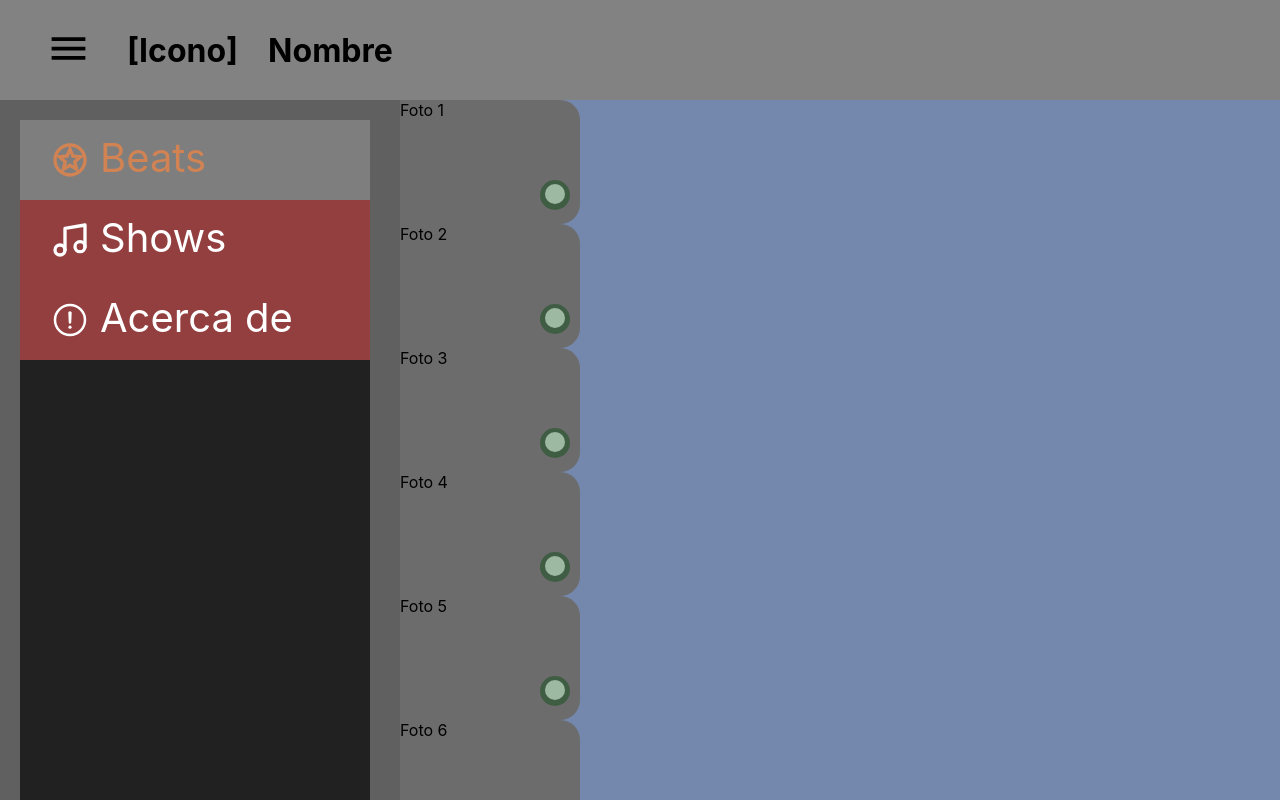
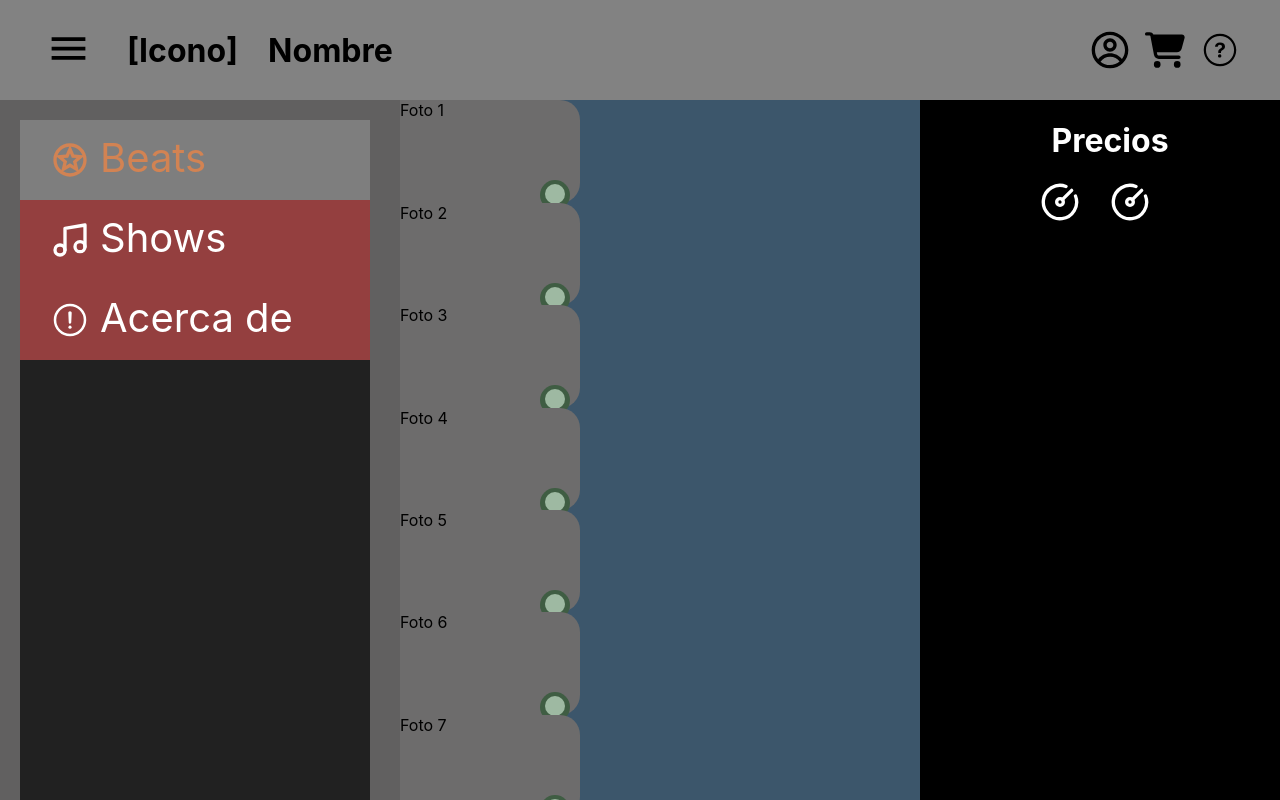
Before and after one commit to xLeaan/beatstore, a React (Create React App) app: page / in a window 1280 px wide. Built offline with nearby package versions, Linux system fonts and the light colour scheme; the HTML template or start-up script is replaced by a standard one.

Commit message:
add: nuevas pantallas y avance en pantalla de beats

```diff
--- a/src/App.js
+++ b/src/App.js
@@ -4,11 +4,13 @@ import { SideBar } from "./components/SideBar";
 import { Beats } from "./components/Beats";
 import { Shows } from "./components/Shows";
 import { Acerca } from "./components/Acerca";
+import { Perfil } from "./components/Perfil";
 
 
 const App = () => {
   const [menuOpen, setMenuOpen] = useState(true);
   const [activeView, setActiveView] = useState("Beats");
+   const [activeHeaderComponent, setActiveHeaderComponent] = useState(null);
 
   const toggleMenu = () => setMenuOpen(!menuOpen);
 
@@ -25,13 +27,23 @@ const App = () => {
     }
   };
 
+   const renderHeaderContent = () => {
+    switch (activeHeaderComponent) {
+      case "Perfil":
+        return <Perfil setActiveHeaderComponent={setActiveHeaderComponent} />;
+      default:
+        return null;
+    }
+  };
+
   return (
     <div style={{ display: "flex", flexDirection: "column", height: "100vh" }}>
-      <Header toggleMenu={toggleMenu} />
+      <Header toggleMenu={toggleMenu}  setActiveHeaderComponent={setActiveHeaderComponent}  activeHeaderComponent={activeHeaderComponent} />
+
       <div style={{ display: "flex", flex: 1, overflow: "hidden" }}>
-        {menuOpen && <SideBar activeView={activeView} setActiveView={setActiveView} />}
+        {!activeHeaderComponent && menuOpen && <SideBar activeView={activeView} setActiveView={setActiveView} />}
         <div style={{ flex: 1, overflowY: "auto" }}>
-          {renderContent()}
+          {activeHeaderComponent ? renderHeaderContent() : renderContent()}
         </div>
       </div>
     </div>
--- a/src/components/Acerca.js
+++ b/src/components/Acerca.js
@@ -1,8 +1,9 @@
 import React from 'react'
+import "../styles/Acerca.css"
 
 export const Acerca = () => {
   return (
-    <div>
+    <div className='container-acerca'>
         <h1>Acerca de</h1>
     </div>
   )
--- a/src/components/Beats.js
+++ b/src/components/Beats.js
@@ -1,30 +1,66 @@
-import React from "react";
+import React, { useState } from "react";
 import "../styles/Beats.css";
+import { FaPlay } from "react-icons/fa";
+import { LuCircleGauge } from "react-icons/lu";
 
 export const Beats = () => {
 
   const fotos = ["Foto 1", "Foto 2", "Foto 3", "Foto 4", "Foto 5", "Foto 6", "Foto 7"];
 
-  const handleClickButton = () => {
-    console.log("click");
+  const [beatSeleccionado, setBeatSeleccionado] = useState(null);
+
+  const handleClickButton = (texto) => {
+  if (beatSeleccionado === texto) {
+    // Si ya está abierto este mismo, lo cerramos
+    setBeatSeleccionado(null);
+  } else {
+    // Si no, lo abrimos
+    setBeatSeleccionado(texto);
+  }
 };
 
 
 
+
   return (
+    <div className="contenedor">
    <div className="beats-container">
       {fotos.map((texto, index) => (
-        <div className="portada-beats" key={index}>
+        <div className="portada-beats-wrapper" key={index}>
+          <div className="portada-beats">
             <span>{texto}</span>
             <div className="circular-button-atras">
               <button
                 className="circular-button-adelante"
-              onClick={handleClickButton}
+                onClick={() => handleClickButton(texto)}
               />
             </div>
+          </div>
+
+          {beatSeleccionado === texto && (
+            <div className="beat-seleccionado">
+              <div className="titulo">
+                <FaPlay className="icon-play" />
+                <span className="letra">
+                  Reproduciendo ahora {beatSeleccionado}
+                </span>
+              </div>
+              <p>Aquí van las ondas sonoras</p>
+            </div>
+          )}
         </div>
       ))}
     </div>
 
+
+    <div className="precios">
+        <h1>Precios</h1>
+        <LuCircleGauge className="icon-precio" />
+        <LuCircleGauge className="icon-precio" />
+    </div>
+    </div>
+
+
+
   );
 };
--- a/src/components/Header.js
+++ b/src/components/Header.js
@@ -1,8 +1,11 @@
 import React from 'react'
 import '../styles/Header.css'
 import { MdOutlineMenu } from "react-icons/md";
+import { CgProfile } from 'react-icons/cg';
+import { FaCartShopping } from 'react-icons/fa6';
+import { IoIosHelpCircleOutline } from 'react-icons/io';
 
-export const Header = ({ toggleMenu }) => {
+export const Header = ({ toggleMenu, setActiveHeaderComponent }) => {
 
   return (
     <div className='header'>
@@ -11,6 +14,11 @@ export const Header = ({ toggleMenu }) => {
        </button>
        <h1>[Icono]</h1>
         <h1>Nombre</h1>
+        <div className='iconos'>
+            <CgProfile onClick={() => setActiveHeaderComponent("Perfil")} />
+            <FaCartShopping />
+            <IoIosHelpCircleOutline />
+        </div>
 
 
 
--- /dev/null
+++ b/src/components/Perfil.js
@@ -0,0 +1,10 @@
+import React from 'react'
+
+export const Perfil = ({ setActiveHeaderComponent  }) => {
+  return (
+    <div>
+        <h1>Hello world</h1>
+        <button onClick={() => setActiveHeaderComponent(null)}>Volver a comprar</button>
+    </div>
+  )
+}
--- a/src/components/Shows.js
+++ b/src/components/Shows.js
@@ -1,8 +1,9 @@
 import React from 'react'
+import "../styles/Shows.css"
 
 export const Shows = () => {
   return (
-    <div>
+    <div className='container-shows'>
         <h1>Shows</h1>
     </div>
   )
--- /dev/null
+++ b/src/styles/Acerca.css
@@ -0,0 +1,7 @@
+.container-acerca {
+    display: flex;
+    background-color: #0A0A0A;
+    justify-content: space-between;
+    align-items: center;
+    height: 89.7vh
+}
--- a/src/styles/Beats.css
+++ b/src/styles/Beats.css
@@ -1,18 +1,46 @@
-.beats-container {
+.contenedor {
+  display: flex;
+  background-color: #3C566B;
+  justify-content: space-between;
+  align-items: center;
+  height: 89.7vh
+}
 
-    background-color: #7488AD;
+.portada-beats-wrapper {
+  display: flex;
+  align-items: flex-start;
 }
 
 .portada-beats {
-    width: 180px;
-    height: 124px;
+  width: 180px;
+    height: 12.8vh;
     background-color: #6D6C6C;
     border-bottom-right-radius: 20px;
     border-top-right-radius: 20px;
 }
 
-.elements {
-    background-color: #3F5D43;
+.beats-container {
+    flex: 1;
+}
+
+.beat-seleccionado {
+   top: 0;
+    right: 0;
+    width: 100%;
+    height: 124px;
+    background-color: #536179;
+    background-image: repeating-linear-gradient(
+        to right,
+        #7488AD 0px,
+        #536179 20px,
+        transparent 2px,
+        transparent 50px
+    );
+}
+
+.reproduccion {
+    border-color: white;
+    border-radius: 2px;
 }
 
 .circular-button-atras {
@@ -40,3 +68,35 @@
     cursor: pointer;
     display: flex;
 }
+
+.titulo {
+    background-color: #5A3483;
+}
+
+.icon-play {
+    font-size: 13px;
+    padding: 5px 5px 0px 5px;
+}
+
+.letra {
+    font-size: 20px;
+    color: white;
+}
+
+
+.precios {
+  margin-left: auto;
+  background-color: black;
+  width: 340px;
+  height: 100%;
+  color: white;
+  align-items: center;
+  justify-content: center;
+  text-align: center;
+  padding-left: 20px ;
+}
+
+.icon-precio {
+    font-size: 40px;
+    padding-right: 30px;
+}
--- a/src/styles/Header.css
+++ b/src/styles/Header.css
@@ -23,3 +23,12 @@
 .header h1 {
   margin-left: 30px;
 }
+
+.iconos {
+  margin-left: auto; /* empuja este bloque a la derecha */
+  display: flex;
+  gap: 15px;
+  font-size: 40px;
+  padding-right: 40px;
+  cursor: pointer;
+}
--- /dev/null
+++ b/src/styles/Shows.css
@@ -0,0 +1,7 @@
+.container-shows {
+    display: flex;
+    background-color: #0A0A0A;
+    justify-content: space-between;
+    align-items: center;
+    height: 89.7vh
+}
```
Lines whose indentation alone changed are shown as unchanged.
